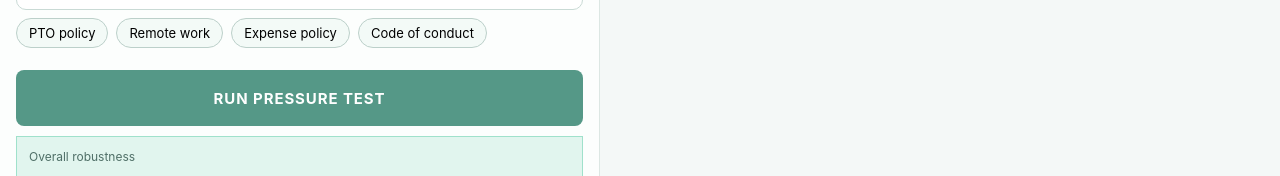
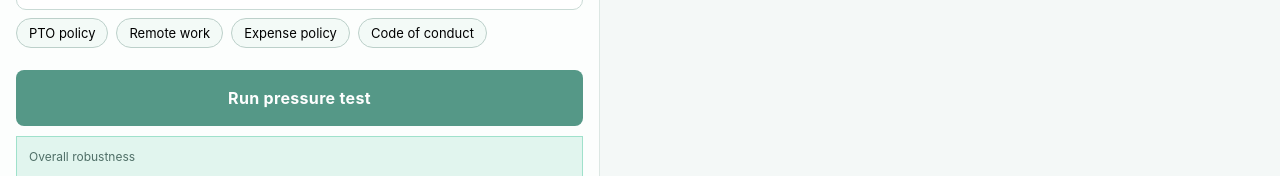
Before and after one commit to benjaparke/policy_pressuretest, a React (Vite) app: page / in a window 1280 px wide. Shown: the part 529-705 px from the top of the page. Built offline with nearby package versions, Linux system fonts and the light colour scheme.

Commit message:
Update App.module.css

```diff
--- a/src/App.module.css
+++ b/src/App.module.css
@@ -81,7 +81,6 @@
   margin-top: 6px;
   border: none;
 
-  /* Make it bigger */
   padding: 16px;
   min-height: 56px;
 
@@ -90,9 +89,8 @@
   width: 100%;
 
   font-weight: 700;
-  font-size: 15px;
-  letter-spacing: 0.06em;
-  text-transform: uppercase;
+  font-size: 16px;
+  letter-spacing: 0.02em; /* reduced */
 
   cursor: pointer;
   border-radius: 8px;
```
